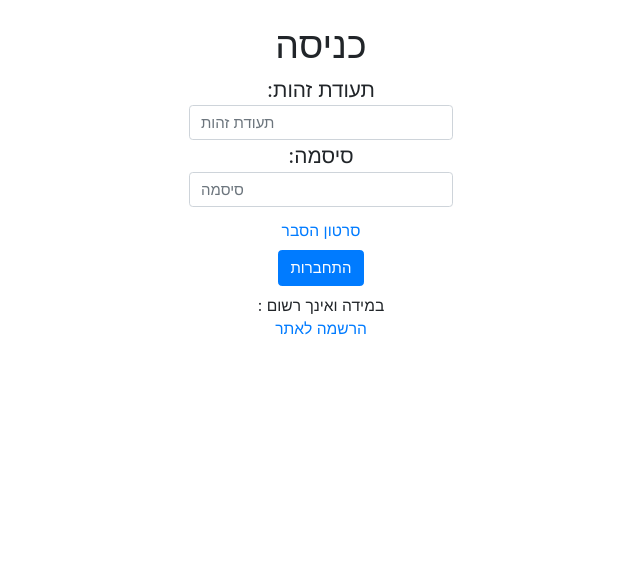
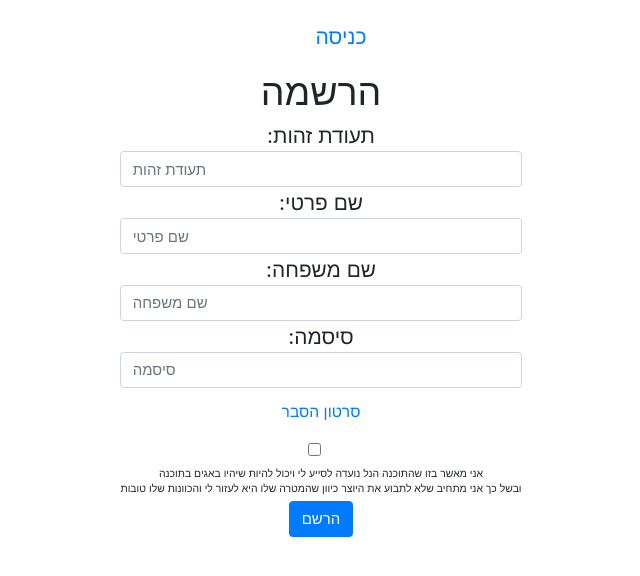
Before and after one commit to leeya018/femi_wage1, a React (Create React App) app in the folder client/: page /signup in a window 1280 px wide. Before the commit this address led to /login. Shown: the top 576 px of the page, without its empty margins (319-959 px from the left). Built offline with nearby package versions, Linux system fonts and the light colour scheme.

Commit message:
fix the nav issue using the token condition

```diff
--- a/client/src/components/MyRouter.jsx
+++ b/client/src/components/MyRouter.jsx
@@ -11,14 +11,16 @@ import MyShifts from './MyShifts'
 import Signup from './Signup'
 import Login from './Login'
 import Nav from './MyNav'
-import { useHistory } from 'react-router-dom'
+import { useHistory,useLocation } from 'react-router-dom'
 
 export default function MyRouter({ updateLogged, isLogged }) {
   const history = useHistory()
+  const location = useLocation()
+
   let id_number = localStorage.getItem('id_number')
 
   useEffect(() => {
-    if (!id_number) {
+    if (!id_number && location.pathname !== '/signup') {
       history.push('/login')
     }
   }, [])
```
Also changed, not shown: 1 other file (tests, documents, lock files or other folders).
